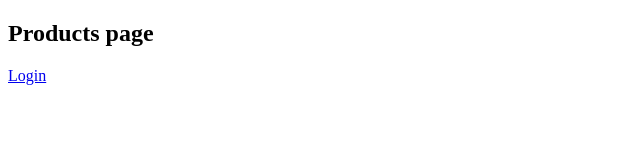
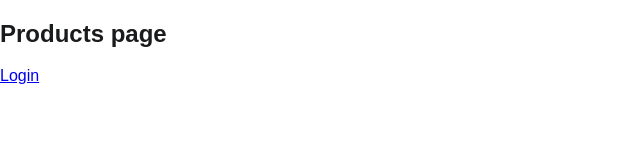
Before and after one commit to Wyrobowa/tsh_products_list, a React (Create React App) app: page / in a window 1280 px wide. Shown: the top 160 px of the page, without its empty margins (0-640 px from the left). Built offline with nearby package versions, Linux system fonts and the light colour scheme.

Commit message:
prepare basic global styles and variables

```diff
--- /dev/null
+++ b/src/app/AppStyles.js
@@ -0,0 +1,12 @@
+import { createGlobalStyle } from 'styled-components';
+import styledNormalize from 'styled-normalize';
+
+export const GlobalStyles = createGlobalStyle`
+  ${styledNormalize}
+
+  body {
+    background-color: ${({ theme }) => theme.colors.white};
+    font-family: 'Nunito Sans', sans-serif;
+    color: ${({ theme }) => theme.colors.fontMain};
+  }
+`;
--- /dev/null
+++ b/src/common/variables.js
@@ -0,0 +1,11 @@
+export const variables = {
+  colors: {
+    black: 'hsl(0, 0%, 0%)',
+    white: 'hsl(0, 0%, 100%)',
+    fontMain: '#1A1B1D',
+    blue: '#4460F7',
+  },
+  paddings: {
+    main: '0 108px',
+  },
+};
--- a/src/providers/AppProviders.jsx
+++ b/src/providers/AppProviders.jsx
@@ -1,4 +1,18 @@
 import React from 'react';
 import { BrowserRouter as Router } from 'react-router-dom';
+import { ThemeProvider } from 'styled-components';
 
-export const AppProviders = ({ children }) => <Router>{children}</Router>;
+// Common
+import { variables } from '../common/variables';
+
+// Styles
+import { GlobalStyles } from '../app/AppStyles';
+
+export const AppProviders = ({ children }) => (
+  <ThemeProvider theme={variables}>
+    <Router>
+      <GlobalStyles />
+      {children}
+    </Router>
+  </ThemeProvider>
+);
```
